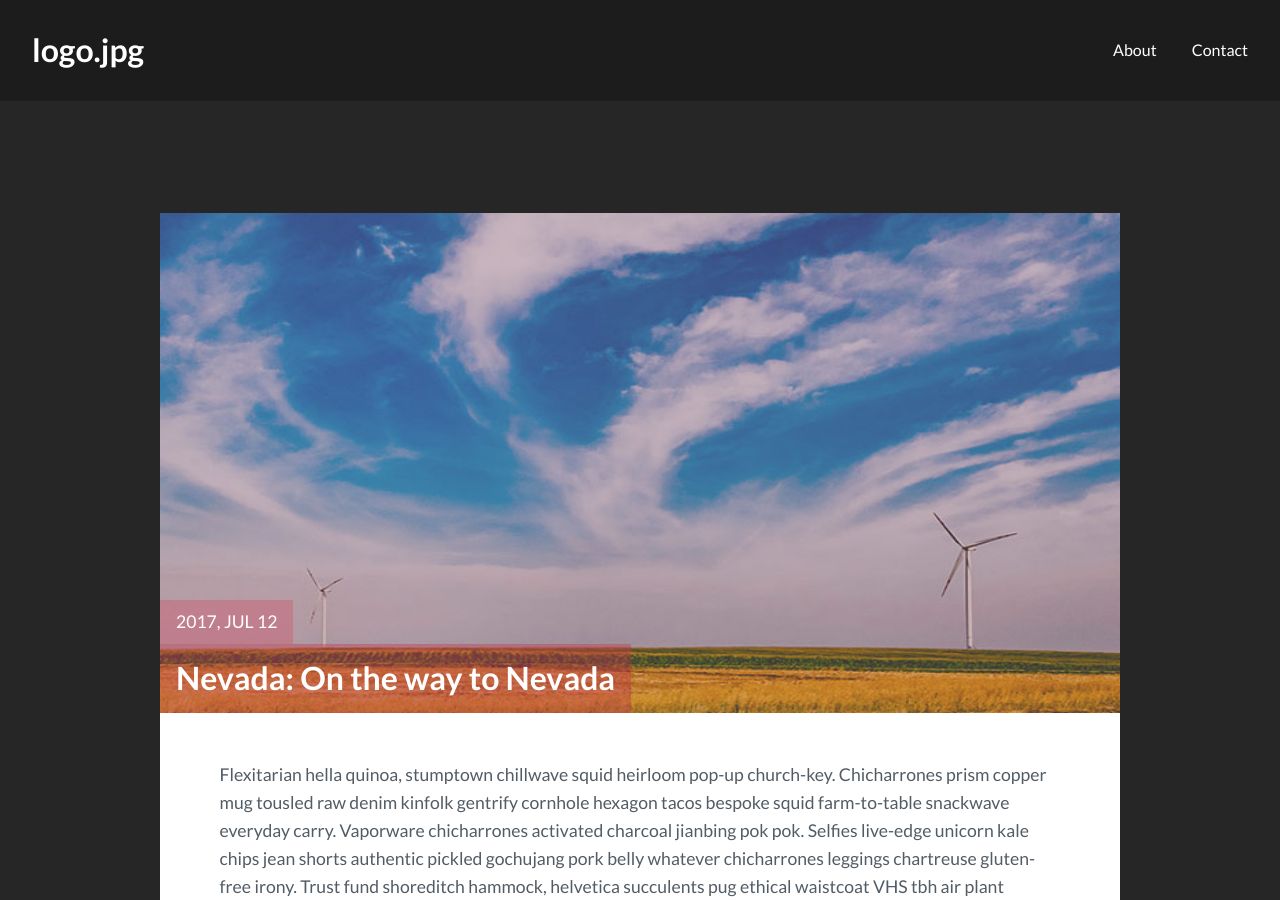
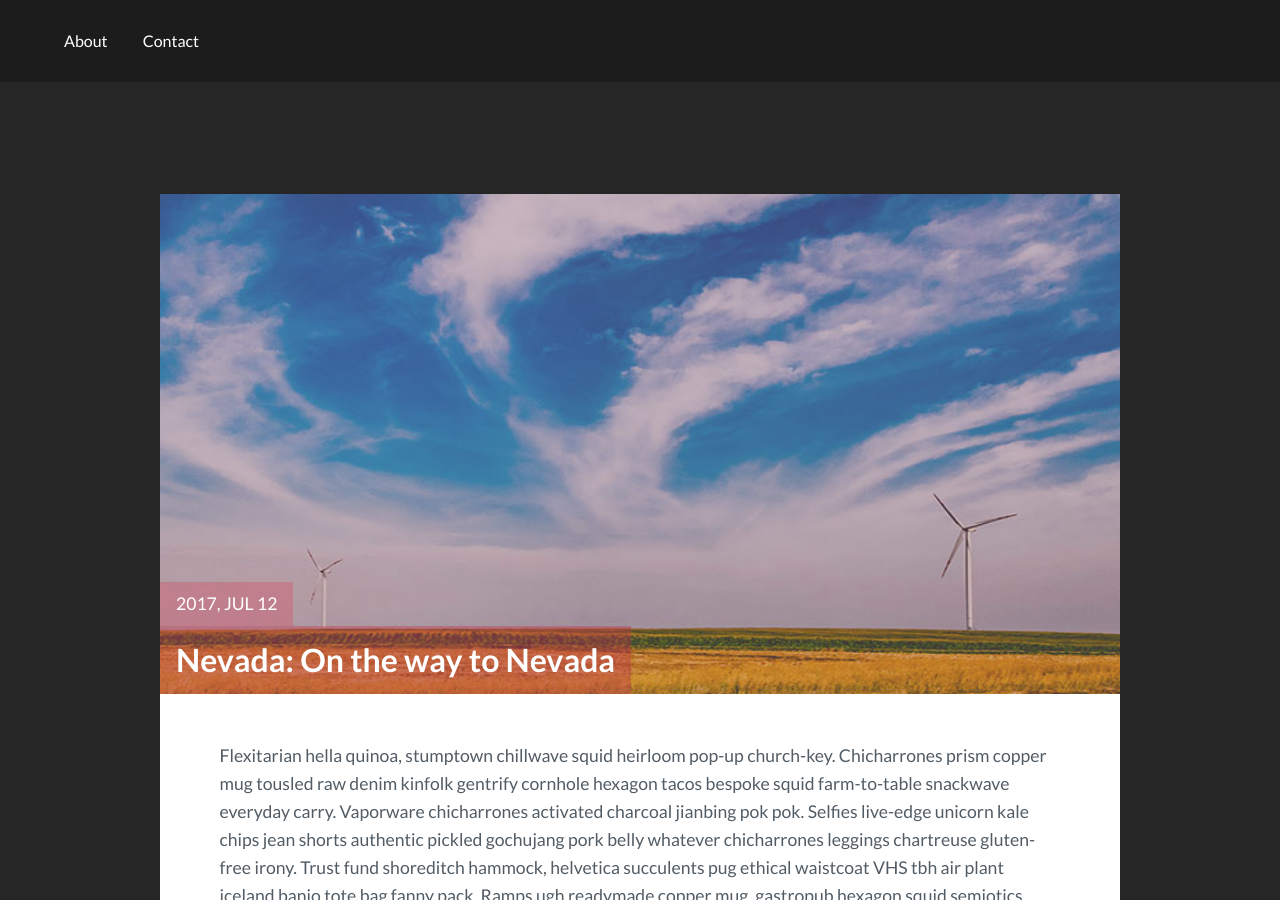
Before and after one commit to 3quality4all/519962test2, a Jekyll site: the page built from _posts/2017-07-12-nevada-on-the-way-to-nevada.markdown, in a window 1280 px wide and 900 px high. Built offline with Jekyll 4.4.1, drawn with Linux system fonts in a browser that asks for light colours; comment, search, counter and statistics services are not loaded.

Commit message:
Update header.html

```diff
--- a/_includes/header.html
+++ b/_includes/header.html
@@ -1,6 +1,6 @@
 
 <header class="main_header">
-  <a href="{{site.baseurl}}/" class="logo">{% if site.logo %}{{site.logo}}{% else %}B<span>ef</span>{% endif %}</a>
+
   <nav class="main_menu">
     <a href="{{site.baseurl}}/about/">About</a>
     <a href="{{site.baseurl}}/contact/">Contact</a>
```
